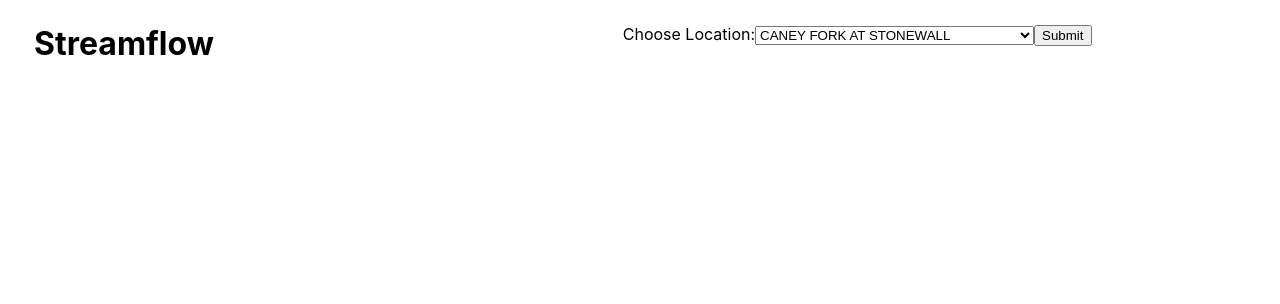
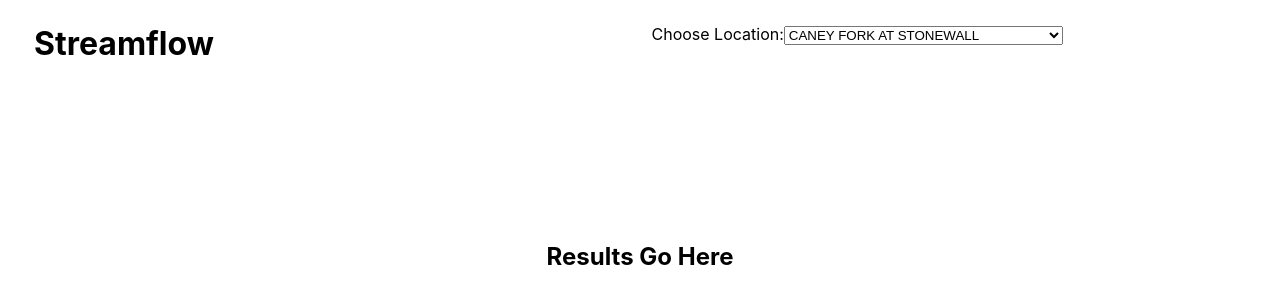
Before and after one commit to zacmarcengill/GA-Project-2-StreamflowReactApp, a React (Create React App) app: page / in a window 1280 px wide. Shown: the top 304 px of the page. Built offline with nearby package versions, Linux system fonts and the light colour scheme.

Commit message:
Update App.js

```diff
--- a/src/App.css
+++ b/src/App.css
@@ -21,3 +21,8 @@
 form {
 	background-color: white;
 }
+
+.results {
+  text-align: center;
+  line-height: 300px;
+}
--- a/src/App.js
+++ b/src/App.js
@@ -2,13 +2,19 @@ import logo from './logo.svg';
 import './App.css';
 import Header from './Header';
 import SiteSelect from './SiteSelect';
+import Results from './Results';
 
 function App(event) {
 	return (
-		<header className='header-container'>
-			<Header />
-			<SiteSelect value='' />
-		</header>
+		<div>
+			<header className='header-container'>
+				<Header />
+				<SiteSelect value='' />
+			</header>
+			<body>
+				<Results />
+			</body>
+		</div>
 	);
 }
 
--- a/src/Results.js
+++ b/src/Results.js
@@ -1,7 +1,11 @@
 import React from 'react';
 
 function Results(props) {
-	return <div></div>;
+	return (
+		<div className='results'>
+			<h2>Results Go Here</h2>
+		</div>
+	);
 }
 
 export default Results;
--- a/src/SiteSelect.js
+++ b/src/SiteSelect.js
@@ -11,7 +11,7 @@ function SiteSelect(props) {
 					<option value='03596000'>DUCK RIVER BELOW MANCHESTER, TN</option>
 				</select>
 			</label>
-			<input type='submit' value='Submit' />
+
 		</form>
 	);
 }
```
